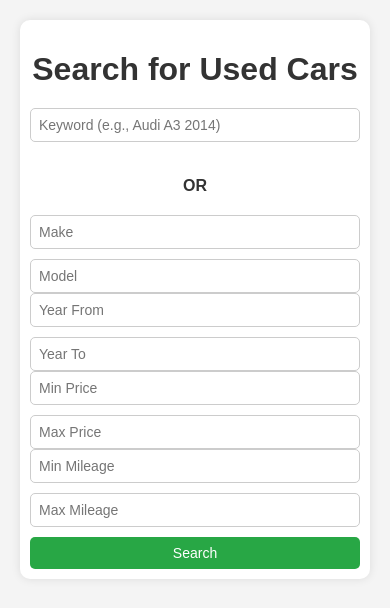
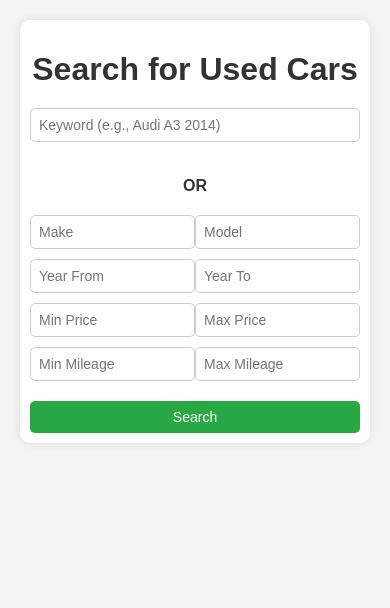
Before and after one commit to sharmalakshay/sunmotors_sbt_api, a Flask app: page / in a window 390 px wide. Shown: the top 608 px of the page. Run offline with Flask 3, Linux system fonts and the light colour scheme.

Commit message:
Enhance form layout by enabling flex-wrap for improved responsiveness

```diff
--- a/templates/index.html
+++ b/templates/index.html
@@ -39,6 +39,7 @@
             justify-content: space-between;
             width: 100%;
             max-width: 800px;
+            flex-wrap: wrap;
         }
         .form-row .form-group {
             flex: 1;
@@ -107,12 +108,10 @@
                 font-size: 14px;
                 padding: 8px;
             }
-            .form-row {
-                flex-direction: column;
-            }
             .form-row .form-group {
                 margin-right: 0;
                 margin-bottom: 10px;
+                flex: 1 1 48%;
             }
             .form-row .form-group:last-child {
                 margin-bottom: 0;
```
